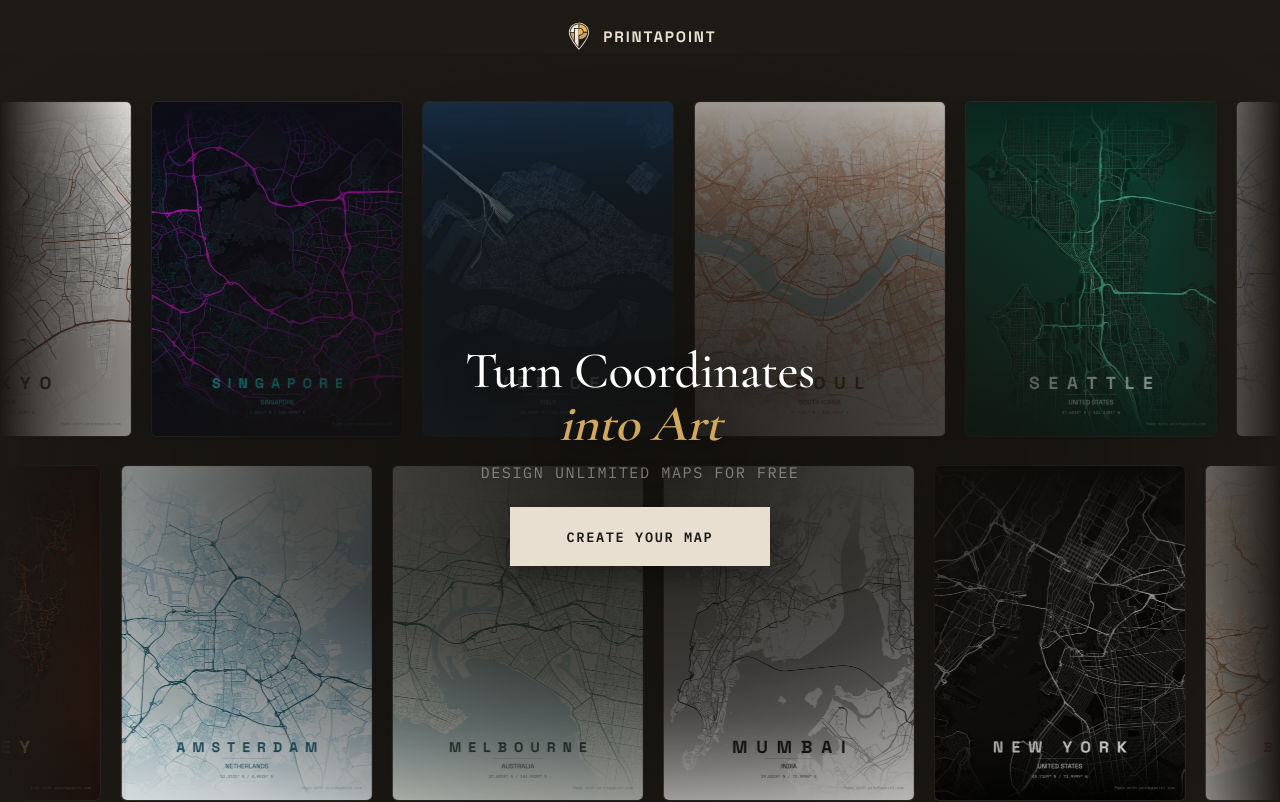
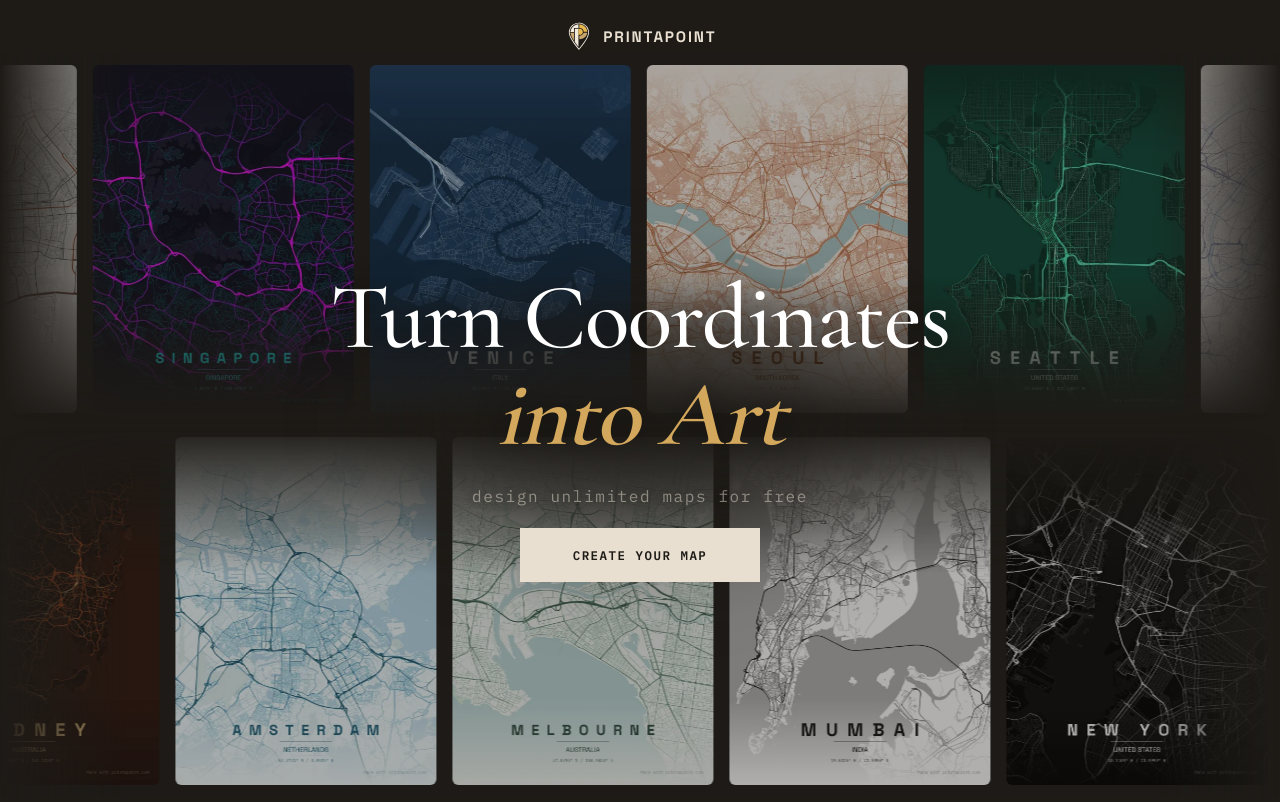
Before and after one commit to harinlee83/print-a-point, a Nuxt app: page / in a window 1280 px wide. Shown: the top 802 px of the page. Built offline with nearby package versions, Linux system fonts and the light colour scheme.

Commit message:
updated main hero section

```diff
--- a/app/assets/css/main.css
+++ b/app/assets/css/main.css
@@ -15,6 +15,10 @@
 
 * {
   box-sizing: border-box;
+}
+
+html {
+  overflow-x: hidden;
 }
 
 html,
@@ -1626,28 +1630,17 @@ button.ghost {
   min-width: 0;
 }
 
-/* ── Carousel Section (full-bleed) ── */
-
-.home-fold {
-  position: relative;
+/* ── Carousel Section (full-bleed) — only used outside fold ── */
+
+.home-carousel-section {
   width: 100vw;
   margin-left: calc(-1 * (100vw - 100%) / 2);
-  min-height: 100vh;
-  background: var(--bg);
-  display: flex;
-  flex-direction: column;
-  justify-content: center;
-  gap: 3vh;
+  display: grid;
+  gap: 1rem;
+  padding: 2rem 0 0;
   overflow: hidden;
-}
-
-.home-carousel-section {
-  width: 100vw;
-  display: flex;
-  align-items: center;
-  overflow: visible;
-  mask-image: linear-gradient(to right, transparent, black 10%, black 90%, transparent);
-  -webkit-mask-image: linear-gradient(to right, transparent, black 10%, black 90%, transparent);
+  mask-image: linear-gradient(to right, transparent, black 15%, black 85%, transparent);
+  -webkit-mask-image: linear-gradient(to right, transparent, black 15%, black 85%, transparent);
 }
 
 /* ── Hero ── */
@@ -1655,55 +1648,53 @@ button.ghost {
 .home-hero {
   position: absolute;
   inset: 0;
-  display: grid;
-  place-content: center;
-  justify-items: center;
-  gap: 1.6rem;
-  padding: 2rem;
   z-index: 10;
+  display: flex;
+  align-items: center;
+  justify-content: center;
   pointer-events: none;
 }
 
-.home-hero-blur {
+.home-hero-glass {
   position: absolute;
-  inset: 0;
-  z-index: 4;
-  backdrop-filter: blur(8px);
-  -webkit-backdrop-filter: blur(8px);
-  mask-image: radial-gradient(ellipse at center, black 0%, black 45%, transparent 80%);
-  -webkit-mask-image: radial-gradient(ellipse at center, black 0%, black 45%, transparent 80%);
+  width: min(600px, 80vw);
+  height: min(340px, 55vh);
+  border-radius: 50%;
+  background: radial-gradient(
+    ellipse at center,
+    rgba(30, 27, 23, 0.75) 0%,
+    rgba(30, 27, 23, 0.45) 40%,
+    transparent 70%
+  );
+  filter: blur(40px);
   pointer-events: none;
 }
 
-.home-hero-overlay {
-  position: absolute;
-  inset: 0;
-  z-index: 5;
-  background: radial-gradient(ellipse at center, rgba(20, 18, 15, 0.95) 0%, rgba(20, 18, 15, 0.75) 40%, rgba(20, 18, 15, 0.2) 75%, transparent 100%);
-  pointer-events: none;
-}
-
-.home-hero-copy {
+.home-hero-content {
+  position: relative;
+  display: flex;
+  flex-direction: column;
+  align-items: center;
+  gap: 1.4rem;
   text-align: center;
-  display: grid;
-  justify-items: center;
-  gap: 1.2rem;
-}
-
-.home-hero-copy h1 {
+  pointer-events: auto;
+  padding: 0 1rem;
+}
+
+.home-hero-content h1 {
   margin: 0;
   font-family: "Cormorant Garamond", "Times New Roman", serif;
   font-weight: 400;
-  font-size: clamp(4.5rem, 8vw + 2rem, 8.5rem);
+  font-size: clamp(3rem, 2.2rem + 4.5vw, 6rem);
   line-height: 1.05;
-  letter-spacing: -0.01em;
+  letter-spacing: -0.02em;
   color: #fff;
+  text-shadow: 0 2px 30px rgba(0, 0, 0, 0.5);
   opacity: 0;
-  animation: homeFadeUp 0.9s cubic-bezier(0.16, 1, 0.3, 1) forwards;
-  text-shadow: 0 4px 30px rgba(0, 0, 0, 0.8);
-}
-
-.home-hero-copy h1 em {
+  animation: homeFadeUp 0.9s cubic-bezier(0.16, 1, 0.3, 1) 0.25s forwards;
+}
+
+.home-hero-content h1 em {
   font-style: italic;
   font-weight: 600;
   color: var(--accent);
@@ -1712,14 +1703,14 @@ button.ghost {
 .home-hero-subtext {
   margin: 0;
   font-family: "IBM Plex Mono", monospace;
-  font-size: 0.95rem;
-  font-weight: 500;
+  font-size: clamp(0.78rem, 0.65rem + 0.5vw, 1rem);
+  font-weight: 400;
   letter-spacing: 0.1em;
-  color: #fff;
+  color: rgba(232, 223, 208, 0.7);
+  text-transform: lowercase;
+  text-shadow: 0 1px 10px rgba(0, 0, 0, 0.4);
   opacity: 0;
-  text-transform: uppercase;
-  animation: homeFadeUpSub 0.9s cubic-bezier(0.16, 1, 0.3, 1) 0.15s forwards;
-  text-shadow: 0 2px 15px rgba(0, 0, 0, 0.8);
+  animation: homeFadeUpSub 0.9s cubic-bezier(0.16, 1, 0.3, 1) 0.4s forwards;
 }
 
 /* ── Trust line ── */
@@ -1738,81 +1729,80 @@ button.ghost {
 /* ── CTA ── */
 
 .home-cta {
-  pointer-events: auto;
   display: inline-flex;
   align-items: center;
   justify-content: center;
   text-decoration: none;
   font-family: "IBM Plex Mono", monospace;
-  font-size: 0.85rem;
+  font-size: 0.78rem;
   font-weight: 600;
   letter-spacing: 0.12em;
   text-transform: uppercase;
   background: var(--ink);
   color: var(--bg);
   border: 1px solid var(--ink);
-  padding: 1.2rem 3.5rem;
+  padding: 1.1rem 3.2rem;
   transition: background 0.25s ease, color 0.25s ease, border-color 0.25s ease, transform 0.25s ease, box-shadow 0.25s ease;
-  box-shadow: 0 8px 30px rgba(0, 0, 0, 0.4);
+  opacity: 0;
+  animation: homeFadeUp 0.9s cubic-bezier(0.16, 1, 0.3, 1) 0.55s forwards;
 }
 
 .home-cta:hover {
   background: var(--accent);
-  color: var(--bg);
+  color: var(--accent-ink);
   border-color: var(--accent);
-  transform: translateY(-2px);
-  box-shadow: 0 12px 40px rgba(0, 0, 0, 0.5);
+  box-shadow: 0 0 30px rgba(212, 168, 92, 0.3);
 }
 
 /* ── Gallery carousel ── */
 
 .home-carousel {
-  overflow: visible;
+  overflow: hidden;
   min-width: 0;
   padding: 0;
   width: 100%;
+  height: 100%;
 }
 
 .home-carousel-track {
   display: flex;
-  gap: 1.2rem;
+  gap: 1rem;
   width: max-content;
-  animation: home-poster-scroll 90s linear infinite;
+  height: 100%;
+  animation: home-poster-scroll 60s linear infinite;
 }
 
 .home-carousel-track--reverse {
-  animation: home-poster-scroll-reverse 95s linear infinite;
-}
-
+  animation: home-poster-scroll-reverse 65s linear infinite;
+}
 
 .home-carousel-card {
-  height: clamp(240px, 42vh, 480px);
+  height: 92%;
+  align-self: center;
   aspect-ratio: 3 / 4;
-  border: 1px solid color-mix(in oklab, var(--line) 60%, transparent);
   border-radius: 6px;
-  background: var(--surface);
   overflow: hidden;
   position: relative;
   flex: 0 0 auto;
-  box-shadow: 0 10px 30px rgba(0, 0, 0, 0.15), 0 1px 3px rgba(0, 0, 0, 0.1);
+  background: var(--surface);
   transform: scale(1);
-  transition: transform 0.25s cubic-bezier(0.16, 1, 0.3, 1), box-shadow 0.25s cubic-bezier(0.16, 1, 0.3, 1);
+  transition: transform 0.35s cubic-bezier(0.16, 1, 0.3, 1), box-shadow 0.35s cubic-bezier(0.16, 1, 0.3, 1);
   text-decoration: none;
   color: inherit;
 }
 
 .home-carousel-card:hover {
-  transform: scale(1.05) translateY(-4px);
-  box-shadow: 0 20px 40px rgba(0, 0, 0, 0.25), 0 2px 8px rgba(0, 0, 0, 0.15);
-  z-index: 10;
+  transform: scale(1.06) translateY(-3px);
+  box-shadow: 0 20px 40px rgba(0, 0, 0, 0.35);
+  z-index: 5;
 }
 
 .home-carousel-card img {
   width: 100%;
   height: 100%;
-  object-fit: cover;
+  object-fit: contain;
   display: block;
-  background: #262320;
+  background: var(--surface);
 }
 
 .home-carousel-meta {
@@ -1839,147 +1829,112 @@ button.ghost {
   opacity: 1;
 }
 
-
 @keyframes home-poster-scroll {
-  from {
-    transform: translateX(0);
-  }
-
-  to {
-    transform: translateX(-33.333%);
-  }
+  from { transform: translateX(0); }
+  to { transform: translateX(-33.333%); }
 }
 
 @keyframes home-poster-scroll-reverse {
-  from {
-    transform: translateX(-33.333%);
-  }
-
-  to {
-    transform: translateX(0);
-  }
+  from { transform: translateX(-33.333%); }
+  to { transform: translateX(0); }
 }
 
 @keyframes homeFadeUp {
-  from {
-    opacity: 0;
-    transform: translateY(15px);
-  }
-
-  to {
-    opacity: 1;
-    transform: translateY(0);
-  }
+  from { opacity: 0; transform: translateY(20px); }
+  to { opacity: 1; transform: translateY(0); }
 }
 
 @keyframes homeFadeUpSub {
-  from {
-    opacity: 0;
-    transform: translateY(15px);
-  }
-
-  to {
-    opacity: 0.4;
-    transform: translateY(0);
-  }
+  from { opacity: 0; transform: translateY(15px); }
+  to { opacity: 0.7; transform: translateY(0); }
 }
 
 @keyframes homeFadeIn {
-  from {
-    opacity: 0;
-  }
-
-  to {
-    opacity: 1;
-  }
+  from { opacity: 0; }
+  to { opacity: 1; }
 }
 
 @keyframes homeFadeInCarousel {
-  from {
-    opacity: 0;
-  }
-
-  to {
-    opacity: 1;
-  }
+  from { opacity: 0; }
+  to { opacity: 1; }
 }
 
 /* ── Above-the-fold viewport fit ── */
 
 .home-fold {
+  position: relative;
   height: calc(100dvh - 56px);
   display: flex;
   flex-direction: column;
-  justify-content: center;
-}
-
-.home-fold>.home-carousel-section {
-  flex: 1 1 0;
+  overflow: hidden;
+  width: 100vw;
+  margin-left: calc(-1 * (100vw - 100%) / 2);
+}
+
+.home-fold-row {
+  flex: 1 1 50%;
   min-height: 0;
-  max-height: 340px;
-  padding: 0;
-}
-
-.home-fold>.home-carousel-section--top {
-  padding-top: 1rem;
+  position: relative;
+  overflow: hidden;
+  padding: 0.75rem 0;
+}
+
+/* Dark overlay on gallery rows so text stands out */
+.home-fold-row-overlay {
+  position: absolute;
+  inset: 0;
+  z-index: 2;
+  background: rgba(30, 27, 23, 0.35);
+  pointer-events: none;
+}
+
+.home-fold-row--top {
   opacity: 0;
-  animation: homeFadeInCarousel 1.2s ease-out 0.35s forwards;
-  transform: scale(0.9);
-  transform-origin: bottom center;
-}
-
-.home-fold>.home-carousel-section:last-of-type {
-  padding-bottom: 1rem;
+  animation: homeFadeInCarousel 1.2s ease-out 0.15s forwards;
+  -webkit-mask-image:
+    linear-gradient(to right, transparent, black 10%, black 90%, transparent),
+    linear-gradient(to bottom, black 60%, transparent 100%);
+  -webkit-mask-composite: destination-in;
+  mask-image:
+    linear-gradient(to right, transparent, black 10%, black 90%, transparent),
+    linear-gradient(to bottom, black 60%, transparent 100%);
+  mask-composite: intersect;
+}
+
+.home-fold-row--bottom {
   opacity: 0;
-  animation: homeFadeInCarousel 1.2s ease-out 0.45s forwards;
-  transform: scale(0.9);
-  transform-origin: top center;
-}
-
-.home-fold>.home-hero {
-  flex: 0 0 auto;
-  padding: 1rem 0 0.75rem;
-}
-
-.home-fold .home-hero-copy h1 {
-  font-size: clamp(1.8rem, 1.2rem + 2.5vw, 3.2rem);
-}
-
-.home-fold .home-hero-copy {
-  gap: 0.6rem;
-}
-
-.home-fold .home-cta {
-  opacity: 0;
-  animation: homeFadeUp 0.9s cubic-bezier(0.16, 1, 0.3, 1) 0.25s forwards;
-}
-
-.home-fold .home-carousel {
+  animation: homeFadeInCarousel 1.2s ease-out 0.25s forwards;
+  -webkit-mask-image:
+    linear-gradient(to right, transparent, black 10%, black 90%, transparent),
+    linear-gradient(to top, black 60%, transparent 100%);
+  -webkit-mask-composite: destination-in;
+  mask-image:
+    linear-gradient(to right, transparent, black 10%, black 90%, transparent),
+    linear-gradient(to top, black 60%, transparent 100%);
+  mask-composite: intersect;
+}
+
+.home-fold-row .home-carousel {
   height: 100%;
   display: flex;
+  align-items: center;
+}
+
+.home-fold-row .home-carousel-track {
   align-items: stretch;
 }
 
-.home-fold .home-carousel-card {
-  width: auto;
-  aspect-ratio: 3 / 4;
-}
-
-.home-fold .home-carousel-card img {
-  width: auto;
+.home-fold-row .home-carousel-card {
   height: 100%;
 }
 
-@media (max-height: 700px) {
-  .home-carousel-section--top {
-    display: none;
-  }
-}
+
+
 
 /* ── Divider ── */
 
 .home-divider-wrapper {
-  padding: 8rem 1rem 4rem;
+  padding: 5rem 1rem 1rem;
   display: flex;
   justify-content: center;
 }
@@ -2081,6 +2036,7 @@ button.ghost {
 .mockup-card--0 {
   grid-column: span 2;
 }
+
 .mockup-card--0 .mockup-img-wrapper {
   aspect-ratio: 16 / 10;
 }
@@ -2092,6 +2048,7 @@ button.ghost {
 .mockup-card--1 {
   grid-column: span 1;
 }
+
 .mockup-card--1 .mockup-img-wrapper {
   aspect-ratio: 4 / 5;
 }
@@ -2101,6 +2058,7 @@ button.ghost {
 .mockup-card--4 {
   grid-column: span 1;
 }
+
 .mockup-card--2 .mockup-img-wrapper,
 .mockup-card--3 .mockup-img-wrapper,
 .mockup-card--4 .mockup-img-wrapper {
@@ -2132,38 +2090,6 @@ button.ghost {
   text-transform: uppercase;
   letter-spacing: 0.06em;
 }
-
-/* ── Scroll Animations ── */
-
-.animate-on-scroll {
-  opacity: 0;
-  will-change: opacity, transform;
-}
-
-.animate-on-scroll--up {
-  transform: translateY(30px);
-}
-
-.animate-on-scroll--visible {
-  animation: scrollFadeUp 0.9s cubic-bezier(0.16, 1, 0.3, 1) forwards;
-}
-
-@keyframes scrollFadeUp {
-  0% {
-    opacity: 0;
-    transform: translateY(30px);
-  }
-  100% {
-    opacity: 1;
-    transform: translateY(0);
-  }
-}
-
-.animate-on-scroll--stagger-0.animate-on-scroll--visible { animation-delay: 0.1s; }
-.animate-on-scroll--stagger-1.animate-on-scroll--visible { animation-delay: 0.2s; }
-.animate-on-scroll--stagger-2.animate-on-scroll--visible { animation-delay: 0.3s; }
-.animate-on-scroll--stagger-3.animate-on-scroll--visible { animation-delay: 0.4s; }
-.animate-on-scroll--stagger-4.animate-on-scroll--visible { animation-delay: 0.5s; }
 
 /* ── FAQ Section ── */
 
@@ -2289,24 +2215,17 @@ button.ghost {
 }
 
 @media (max-width: 760px) {
-  .home-hero {
-    padding: 2.5rem 0 2rem;
-  }
-
-  .home-hero-copy h1 {
-    font-size: clamp(1.8rem, 1.2rem + 3vw, 3rem);
-  }
-
-  .home-carousel-section {
-    gap: 0.7rem;
+  .home-hero-content h1 {
+    font-size: clamp(2rem, 1.5rem + 3vw, 3.2rem);
+  }
+
+  .home-hero-glass {
+    width: 90vw;
+    height: 45vh;
   }
 
   .home-carousel-card {
-    width: min(42vw, 170px);
-  }
-
-  .home-carousel-meta p {
-    opacity: 1;
+    aspect-ratio: 3 / 4;
   }
 }
 
@@ -2320,12 +2239,19 @@ button.ghost {
   .home-mockups {
     padding: 4rem 1rem 2rem;
   }
+
   .home-mockups-grid {
     grid-template-columns: repeat(2, 1fr);
   }
-  .mockup-card--0, .mockup-card--1, .mockup-card--2, .mockup-card--3, .mockup-card--4 {
+
+  .mockup-card--0,
+  .mockup-card--1,
+  .mockup-card--2,
+  .mockup-card--3,
+  .mockup-card--4 {
     grid-column: span 1;
   }
+
   .mockup-card--0 .mockup-img-wrapper,
   .mockup-card--1 .mockup-img-wrapper,
   .mockup-card--2 .mockup-img-wrapper,
@@ -2333,9 +2259,11 @@ button.ghost {
   .mockup-card--4 .mockup-img-wrapper {
     aspect-ratio: 4 / 5;
   }
+
   .mockup-card--0 {
     grid-column: span 2;
   }
+
   .mockup-card--0 .mockup-img-wrapper {
     aspect-ratio: 16 / 10;
   }
@@ -2345,20 +2273,12 @@ button.ghost {
   .home-mockups-grid {
     grid-template-columns: 1fr;
   }
+
   .mockup-card--0 {
     grid-column: span 1;
   }
+
   .mockup-card--0 .mockup-img-wrapper {
     aspect-ratio: 1 / 1;
   }
 }
-
-@media (min-height: 900px) and (min-width: 1024px) {
-  .home-hero-copy h1 {
-    font-size: clamp(6.5rem, 10vw + 2rem, 10.5rem);
-  }
-
-  .home-carousel-card {
-    height: clamp(380px, 45vh, 600px);
-  }
-}
--- a/app/pages/index.vue
+++ b/app/pages/index.vue
@@ -9,8 +9,9 @@
 
     <main class="home-main">
       <div class="home-fold">
-        <!-- Carousel row 1 -->
-        <div class="home-carousel-section">
+        <!-- Gallery row 1 (top 50%) -->
+        <div class="home-fold-row home-fold-row--top">
+          <div class="home-fold-row-overlay"></div>
           <div class="home-carousel" aria-label="Poster gallery row 1">
             <div class="home-carousel-track">
               <NuxtLink
@@ -20,16 +21,14 @@
                 :to="item.ctaLink"
               >
                 <img :src="item.src" :alt="item.alt" loading="eager" />
-                <div class="home-carousel-meta">
-                  <p>{{ item.city }}</p>
-                </div>
               </NuxtLink>
             </div>
           </div>
         </div>
 
-        <!-- Carousel row 2 -->
-        <div class="home-carousel-section">
+        <!-- Gallery row 2 (bottom 50%) -->
+        <div class="home-fold-row home-fold-row--bottom">
+          <div class="home-fold-row-overlay"></div>
           <div class="home-carousel home-carousel--reverse" aria-label="Poster gallery row 2">
             <div class="home-carousel-track home-carousel-track--reverse">
               <NuxtLink
@@ -39,22 +38,19 @@
                 :to="item.ctaLink"
               >
                 <img :src="item.src" :alt="item.alt" loading="eager" />
-                <div class="home-carousel-meta">
-                  <p>{{ item.city }}</p>
-                </div>
               </NuxtLink>
             </div>
           </div>
         </div>
 
-        <!-- Headline + CTA floating over carousels -->
-        <div class="home-hero-overlay"></div>
+        <!-- Floating hero text + CTA -->
         <section class="home-hero">
-          <div class="home-hero-copy">
+          <div class="home-hero-glass"></div>
+          <div class="home-hero-content">
             <h1>Turn Coordinates<br /><em>into Art</em></h1>
             <p class="home-hero-subtext">Design unlimited maps for free</p>
+            <NuxtLink class="home-cta" to="/create">Create Your Map</NuxtLink>
           </div>
-          <NuxtLink class="home-cta" to="/create">Create Your Map</NuxtLink>
         </section>
       </div>
 
@@ -64,7 +60,7 @@
 
       <!-- Lifestyle Mockups -->
       <section class="home-mockups">
-        <div class="home-mockups-header animate-on-scroll animate-on-scroll--up">
+        <div class="home-mockups-header">
           <h2>Museum-Quality<br /><em>Map Prints</em></h2>
           <p>Custom city maps designed to elevate any space</p>
         </div>
@@ -72,7 +68,7 @@
           <NuxtLink
             v-for="(img, idx) in mockupImages"
             :key="idx"
-            :class="`mockup-card mockup-card--${idx} animate-on-scroll animate-on-scroll--stagger-${idx}`"
+            :class="`mockup-card mockup-card--${idx}`"
             :to="img.ctaLink"
           >
             <div class="mockup-img-wrapper">
@@ -99,10 +95,6 @@
 </template>
 
 <script setup lang="ts">
-import { useIntersectionObserver } from '~/composables/useIntersectionObserver';
-
-useIntersectionObserver();
-
 const galleryItems = [
   {
     src: "/gallery/tokyo_japanese_ink.webp",
```
Also changed, not shown: app/composables/useIntersectionObserver.ts (deleted, +0 -29 lines), 1 other file (tests, documents, lock files or other folders).
